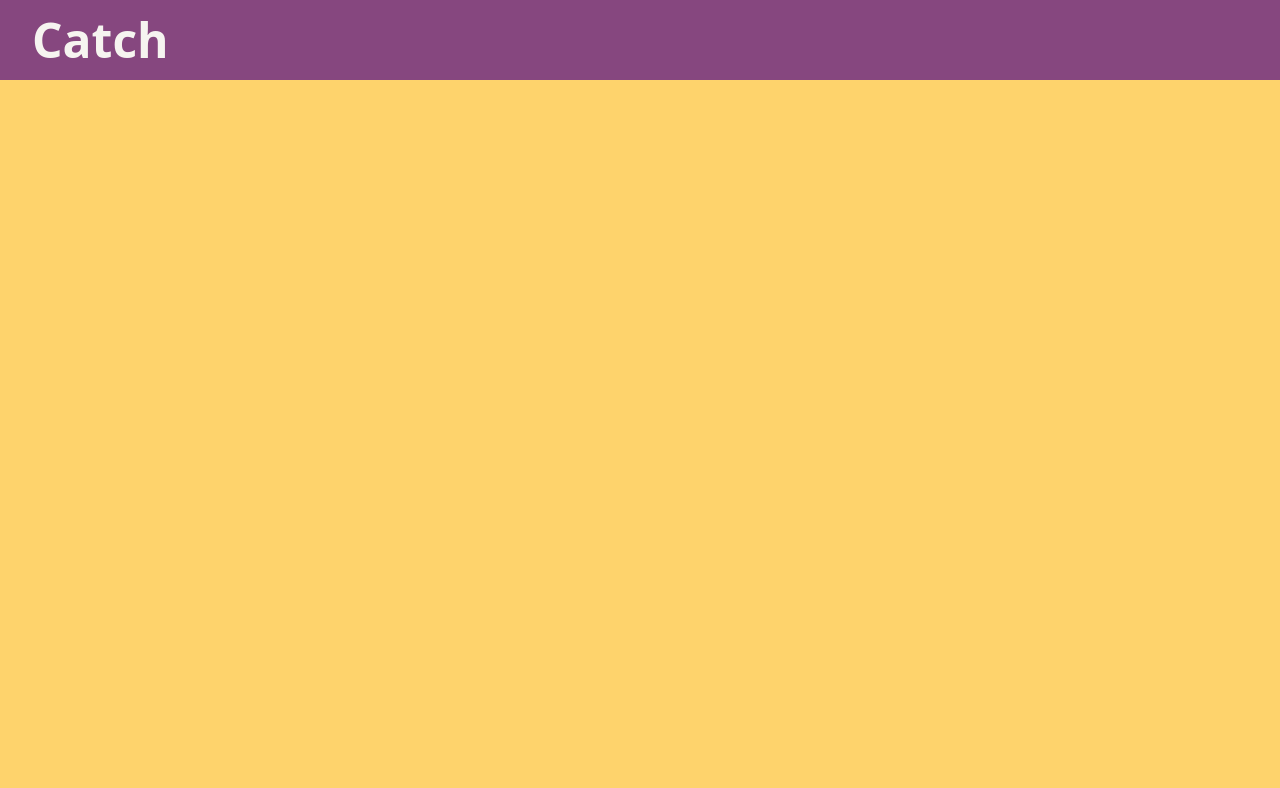
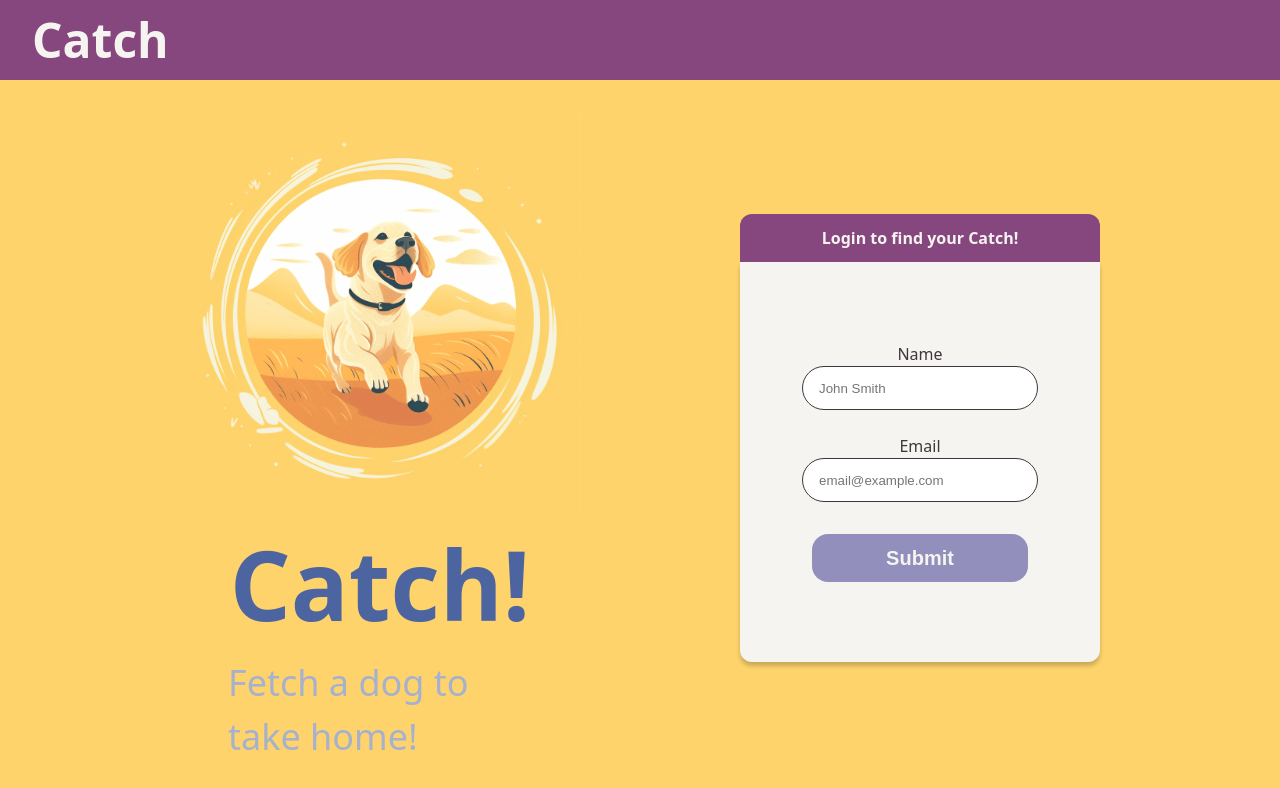
Before and after one commit to hunterxa/fetch-take-home, a React (Vite) app: page / in a window 1280 px wide. Shown: the top 788 px of the page. Built offline with nearby package versions, Linux system fonts and the light colour scheme.

Commit message:
Added home page
Added the home page with log in

```diff
--- a/src/App.jsx
+++ b/src/App.jsx
@@ -4,6 +4,7 @@ import {
   createBrowserRouter,
   createRoutesFromElements
 } from 'react-router-dom'
+import Home, { action as homeAction } from './pages/home/Home'
 import DefaultLayout from './layouts/default/DefaultLayout'
 
 import './App.css'
@@ -12,7 +13,11 @@ function App() {
 
   const router = createBrowserRouter(createRoutesFromElements(
     <Route path="/" element={<DefaultLayout />}>
-
+      <Route
+        index
+        element={<Home />}
+        action={homeAction}
+      />
     </Route>
   ))
 
--- /dev/null
+++ b/src/api/auth.ts
@@ -0,0 +1,12 @@
+//Base url to access the api
+const url = "https://frontend-take-home-service.fetch.com"
+
+//Send Post request to /auth/login
+//Api takes in name and email as parameters
+//Return a promise with response
+export async function login(name: string, email: string) {
+  const body = JSON.stringify({ name: name, email: email })
+  const headers = new Headers()
+  headers.append("Content-Type", "application/json")
+  return await fetch(`${url}/auth/login`, {method: "POST", body: body, headers: headers, mode: 'cors', credentials: 'include'})
+}
--- /dev/null
+++ b/src/pages/home/Home.jsx
@@ -0,0 +1,61 @@
+import { Form, redirect, useActionData } from 'react-router-dom'
+import { login } from '../../api/auth'
+import catchHome from '../../assets/catch_home.png'
+import '../../App.css'
+import './home.css'
+
+export async function action({ request }) {
+  // const redirectTo = new URL(request.url).searchParams.get("redirectTo")
+  const formData = await request.formData()
+  const name = formData.get('name')
+  const email = formData.get('email')
+
+
+  //If login fails or input is bad, return an error to be displayed to the user
+  if (name && email) {
+      const res = await login(name, email);
+      if (res.status === 200) {
+        console.log("Login successful");
+        return redirect("/dogs");
+      } else {
+        console.log("Login failed", res.status)
+        return new Error("Login failed");
+      }
+  } else {
+    return new Error("Please enter both a name and email");
+  }
+}
+
+export default function Home() {
+  const errors = useActionData();
+
+  return (
+    <div className="home-page">
+      <div className="home-page-content">
+        <img src={catchHome} alt="Dog running happily" className="home-page-image" />
+        <h1 className="home-page-title">Catch!</h1>
+        <p className="home-page-tagline">Fetch a dog to take home!</p>
+      </div>
+      <div className="login-container">
+        <div className="login-container-header">
+          <p>Login to find your Catch!</p>
+        </div>
+        <div className="login-container-body">
+            {errors?.message && <h3 className="login-error">{errors.message}</h3>}
+            <Form
+              method="POST"
+              className="login-form"
+            >
+              <label className="form-label" htmlFor="name">Name</label>
+              <input className="form-input" type="text" name="name" placeholder="John Smith" />
+
+              <label className="form-label login-lower-input" htmlFor="email">Email</label>
+              <input className="form-input" type="text" name="email" placeholder="email@example.com" />
+
+              <button className="submit-button login-submit" type="submit">Submit</button>
+            </Form>
+        </div>
+      </div>
+    </div>
+  )
+}
--- /dev/null
+++ b/src/pages/home/home.css
@@ -0,0 +1,73 @@
+.home-page {
+  display: flex;
+  justify-content: center;
+  align-items: center;
+  gap: 10rem;
+  padding: 2rem 0;
+}
+
+.home-page-content {
+  display: flex;
+  flex-direction: column;
+  align-items: center;
+}
+
+.home-page-image {
+  width: 400px;
+  height: 400px;
+}
+
+.home-page-title {
+  color: #4C65A1;
+  font-size: 6rem;
+  margin: 0;
+}
+
+.home-page-tagline {
+  color: #A6B1CE;
+  font-size: 2.25rem;
+  max-width: 19rem;
+  margin: 0;
+}
+
+/** Styles for login form **/
+.login-container-header {
+  width: 360px;
+  min-width: 280px;
+  height: 3rem;
+  background-color: #86477F;
+  border-radius: 12px 12px 0 0;
+  display: flex;
+  justify-content: center;
+  align-items: center;
+}
+
+.login-container-header p {
+  color: #F6F4F0;
+  font-weight: 600;
+}
+
+.login-container-body {
+  height: 400px;
+  width: 360px;
+  min-width: 260px;
+  background-color: #F6F4F0;
+  border-radius: 0 0 12px 12px;
+  box-shadow: 0 4px 4px rgba(0, 0, 0, 0.2);
+}
+
+.login-form {
+  display: flex;
+  flex-direction: column;
+  align-items: center;
+  justify-content: center;
+  height: 100%;
+}
+
+.login-lower-input {
+  margin-top: 1.5rem;
+}
+
+.login-submit {
+  margin-top: 2rem;
+}
```
Also changed, not shown: src/assets/catch_home.png (added).
